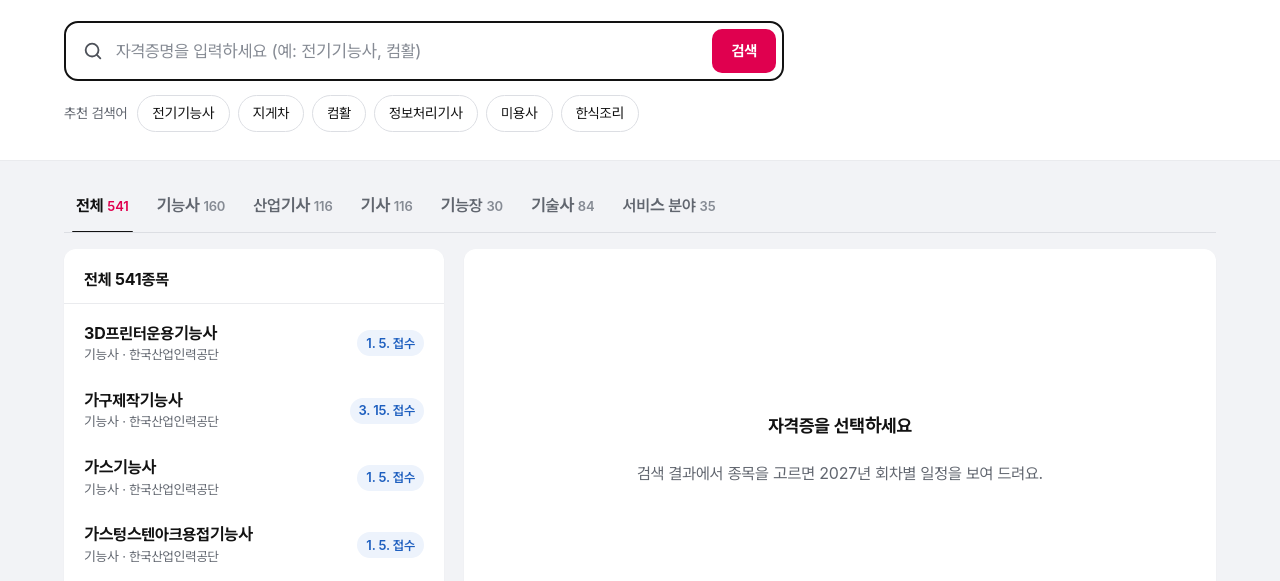
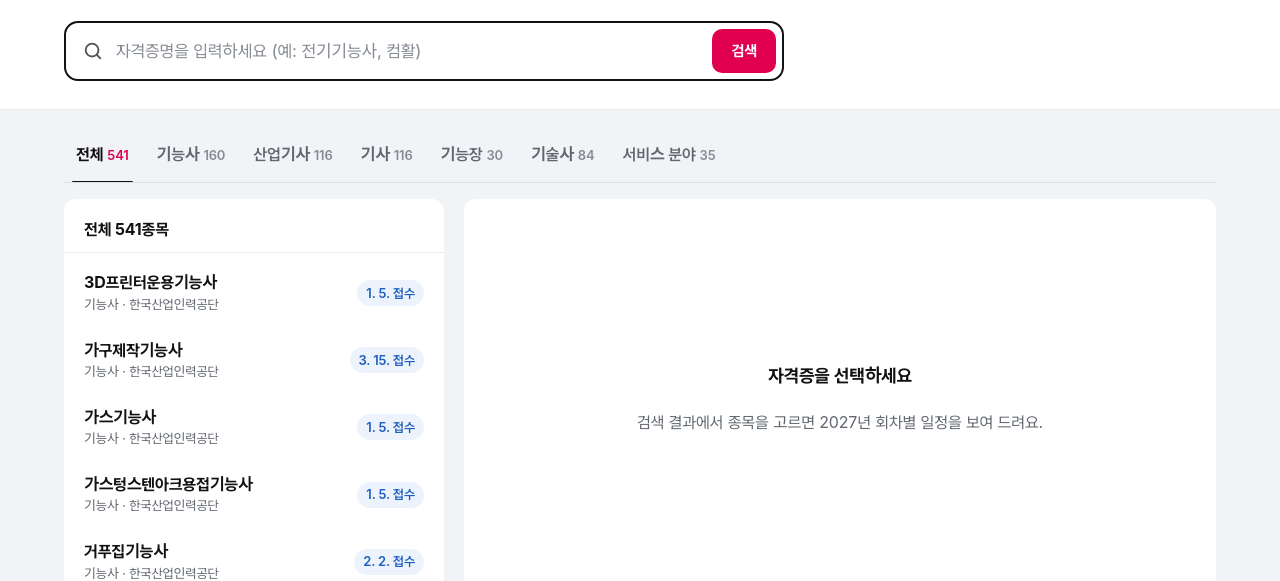
Before and after one commit to Jade-Legate/certificate-schedule, a website with bundled scripts: page docs/index.html in a window 1280 px wide. Shown: the part 221-802 px from the top of the page. Built offline with nearby package versions, Linux system fonts and the light colour scheme; a web font is replaced by a local one.

Commit message:
근거 없는 추천 검색어 제거
Co-Authored-By: Claude Opus 5.5 <noreply@anthropic.com>
Claude-Session: https://claude.ai/code/session_01TKgeTkKhyT779EGMhqG1pP

```diff
--- a/docs/css/style.css
+++ b/docs/css/style.css
@@ -51,10 +51,6 @@ a { color: var(--brand-strong); }
 .search__clear { display: grid; place-items: center; width: 40px; height: 40px; border: 0; border-radius: 50%; background: var(--grey-2); cursor: pointer; color: var(--grey-8); }
 .search__clear svg { width: 18px; height: 18px; }
 .search__submit { height: 44px; padding: 0 22px; }
-.suggest { display: flex; flex-wrap: wrap; align-items: center; gap: 8px; margin-top: 14px; }
-.suggest__label { font-size: 14px; color: var(--text-3); margin-right: 2px; }
-.suggest__chip { border: 1px solid var(--grey-4); background: var(--grey-0); border-radius: 999px; padding: 6px 14px; font-size: 14px; cursor: pointer; min-height: 36px; }
-.suggest__chip:hover { border-color: var(--grey-8); }
 
 /* 버튼 */
 .btn { display: inline-flex; align-items: center; justify-content: center; gap: 6px; min-height: 44px; padding: 0 18px; border-radius: 10px; border: 1px solid transparent; font-weight: 700; font-size: 15px; text-decoration: none; cursor: pointer; white-space: nowrap; }
--- a/docs/index.html
+++ b/docs/index.html
@@ -50,7 +50,6 @@
           </button>
           <button type="submit" class="btn btn--primary search__submit">검색</button>
         </form>
-        <div class="suggest" id="suggest" aria-label="추천 검색어"></div>
       </div>
     </section>
 
--- a/docs/js/app.js
+++ b/docs/js/app.js
@@ -340,11 +340,6 @@ function onInput() {
   clearTimeout(typingTimer); typingTimer = setTimeout(() => writeURL(false), 300);
 }
 
-function renderSuggest() {
-  $('#suggest').replaceChildren(h('span', { class: 'suggest__label' }, '추천 검색어'),
-    ...CONFIG.suggestions.map((s) => h('button', { type: 'button', class: 'suggest__chip', onclick: () => { $('#q').value = s; onInput(); writeURL(true); } }, s)));
-}
-
 function renderSource(meta) {
   const ds = meta.datasets[String(state.year)];
   const items = [
@@ -372,7 +367,6 @@ function showError(err) {
 async function init() {
   initAnalytics();
   readURL();
-  renderSuggest();
   $('#q').value = state.q;
   if (CONFIG.roadmapUrl) {
     const cta = $('#cta'); cta.hidden = false;
--- a/docs/js/config.js
+++ b/docs/js/config.js
@@ -13,8 +13,5 @@ export const CONFIG = {
   ga4MeasurementId: '',
 
   // 검색 이벤트 전송 지연(ms): 입력이 멈춘 뒤 한 번만 전송
-  searchEventDelay: 900,
-
-  // 추천 검색어
-  suggestions: ['전기기능사', '지게차', '컴활', '정보처리기사', '미용사', '한식조리'],
+  searchEventDelay: 900
 };
```
Also changed, not shown: tests/results/local-e2e.json (+2 -2 lines), tests/results/local-e2e.md (+3 -3 lines), README.md.
